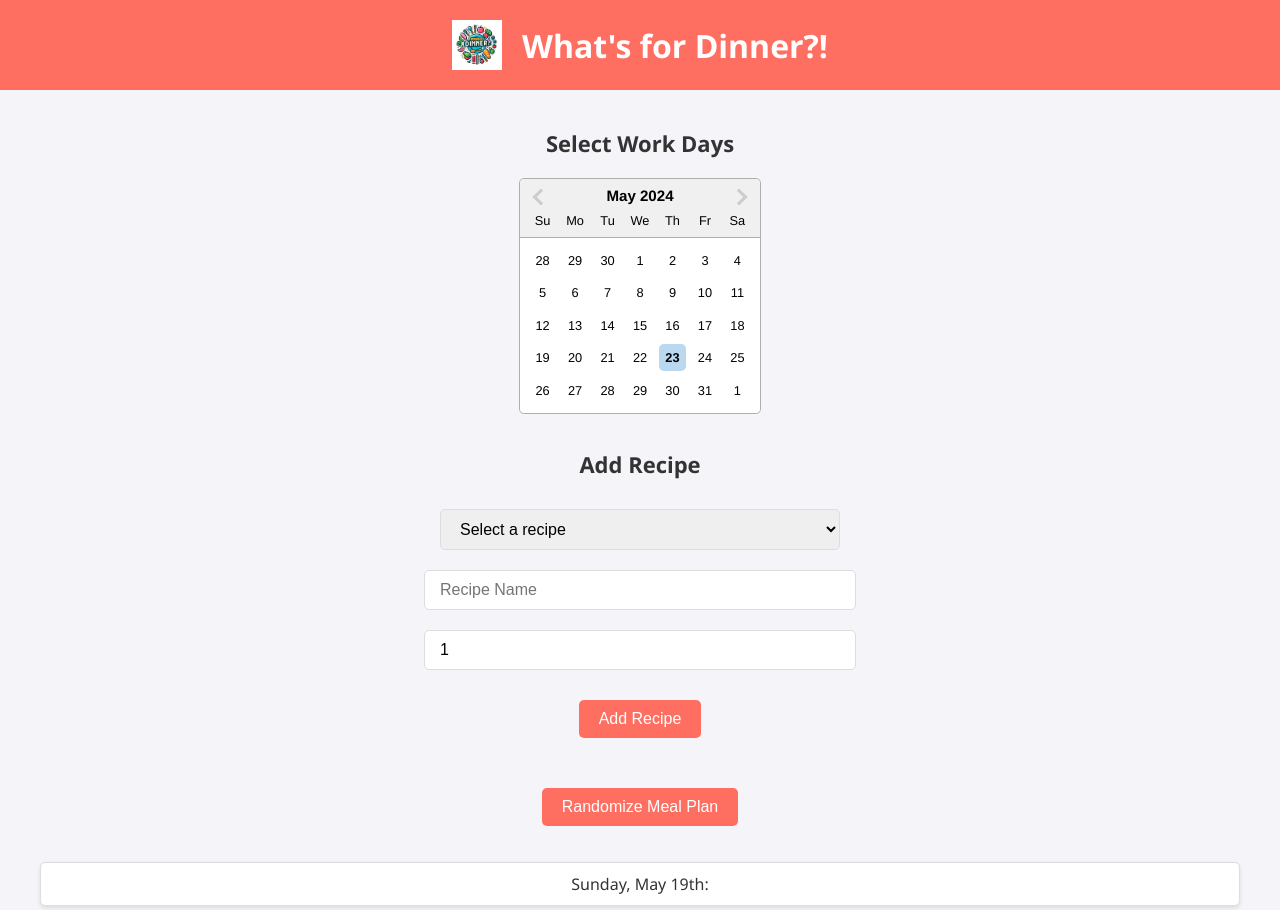
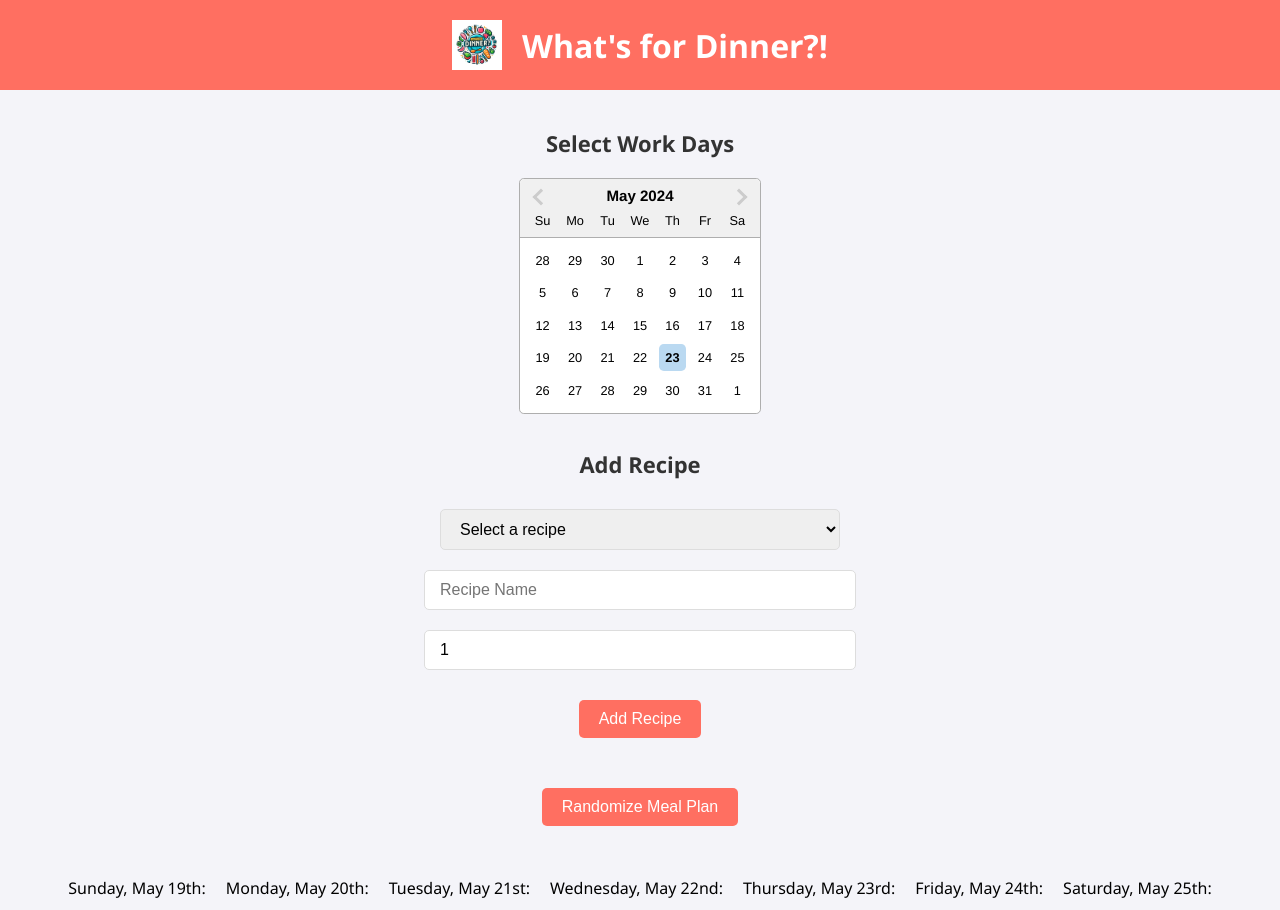
Before and after one commit to clund6325/whatisfordinner, a React (Create React App) app: page / in a window 1280 px wide. Shown: the top 910 px of the page. Built offline with nearby package versions, Linux system fonts and the light colour scheme.

Commit message:
fixed some of the css I didn't like

```diff
--- a/src/App.css
+++ b/src/App.css
@@ -102,11 +102,9 @@ ul {
 }
 
 li {
-  background: #ffffff;
   margin: 5px 0;
   padding: 10px;
-  border-radius: 5px;
-  border: 1px solid #ddd;
-  color: #333;
-  box-shadow: 0 2px 4px rgba(0,0,0,0.1);
+  max-width: 200px;
+  align-items: center;
+  display: inline-flex;
 }
--- a/src/components/MealPlanner.js
+++ b/src/components/MealPlanner.js
@@ -76,7 +76,7 @@ const MealPlanner = () => {
             <button onClick={randomizeMeals}>Randomize Meal Plan</button>
             <ul>
                 {meals.map((meal, index) => (
-                    <li key={index}>{weekDates[index]}: {meal}</li>
+                    <li key={index}>{weekDates[index]}: <br/> {meal}</li>
                 ))}
             </ul>
         </div>
```
